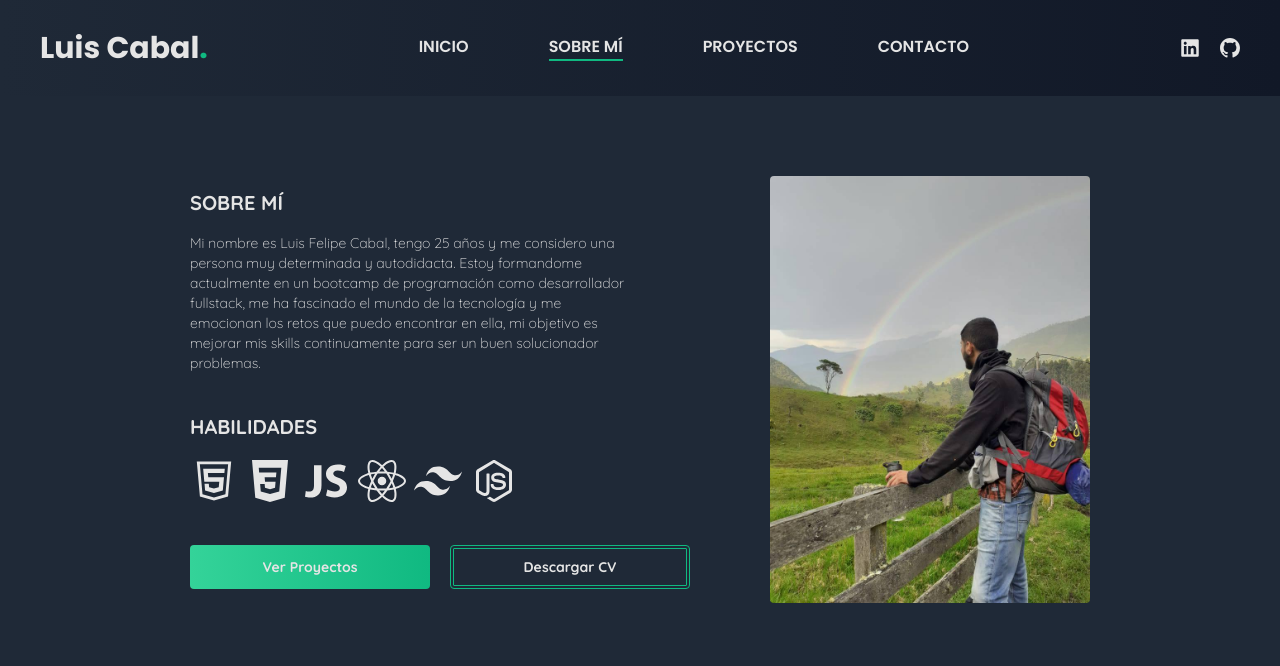
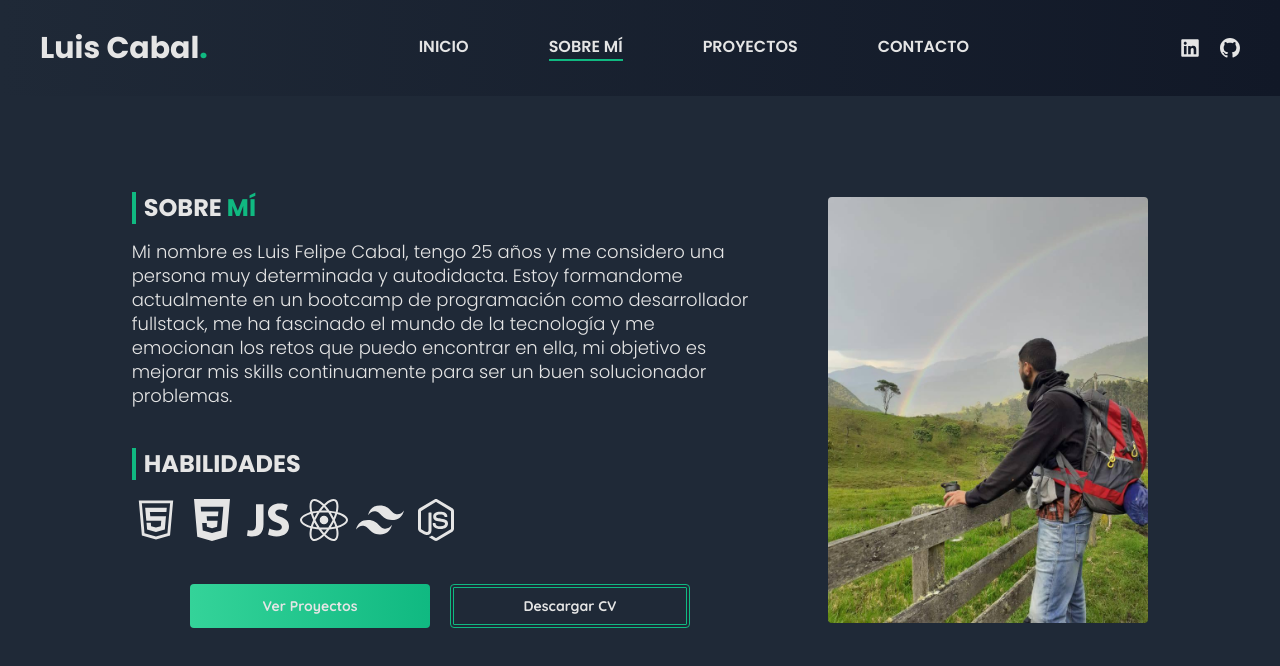
Before and after one commit to ElCabal/PortfolioWeb, a React (Vite) app: page /about in a window 1280 px wide. Shown: the top 666 px of the page. Built offline with nearby package versions, Linux system fonts and the light colour scheme.

Commit message:
changes page contact

```diff
--- a/index.html
+++ b/index.html
@@ -10,7 +10,6 @@
   <link rel="apple-touch-icon" sizes="180x180" href="./src/assets/favicon_io/apple-touch-icon.png">
   <link rel="icon" type="image/png" sizes="32x32" href="./src/assets/favicon_io/favicon-32x32.png">
   <link rel="icon" type="image/png" sizes="16x16" href="./src/assets/favicon_io/favicon-16x16.png">
-  <link rel="manifest" href="/site.webmanifest">
   <link rel="preconnect" href="https://fonts.googleapis.com">
   <link rel="preconnect" href="https://fonts.gstatic.com" crossorigin>
   <link href="https://fonts.googleapis.com/css2?family=Quicksand:wght@300;600;700&display=swap" rel="stylesheet">
@@ -19,7 +18,7 @@
 </head>
 
 <body>
-  <div class="bg-gray-800 min-h-screen w-full" id="root"></div>
+  <div class="bg-gray-800 min-h-screen w-full " id="root"></div>
   <script type="module" src="/src/main.jsx"></script>
 </body>
 
--- a/src/App.jsx
+++ b/src/App.jsx
@@ -3,10 +3,10 @@ import Navbar from "./components/Navbar";
 
 function App() {
   return (
-    <>
+    <div className="flex flex-col justify-center place-items-center font-poppins">
       <Navbar />
       <Outlet />
-    </>
+    </div>
   );
 }
 
--- a/src/components/Navbar.jsx
+++ b/src/components/Navbar.jsx
@@ -69,8 +69,8 @@ const Navbar = () => {
       <div
         className={
           !isOpen
-            ? "flex flex-col absolute bg-gradient-to-r from-gray-800 to-gray-900 w-full  h-full text-neutral-200 bottom-full left-0 justify-center items-center gap-16 font-semibold text-xl lg:hidden  transition-all ease-in duration-700 "
-            : "flex flex-col absolute bg-gradient-to-r from-gray-800 to-gray-900 w-full h-full text-neutral-200 transition-all bottom-full translate-y-full ease-in duration-700 z-10 left-0 justify-center items-center gap-16 font-semibold text-xl lg:hidden"
+            ? "flex flex-col absolute bg-gradient-to-r from-gray-800 to-gray-900 w-full  h-screen text-neutral-200 bottom-full left-0 justify-center items-center gap-16 font-semibold text-xl lg:hidden  transition-all ease-in duration-700 "
+            : "flex flex-col absolute bg-gradient-to-r from-gray-800 to-gray-900 w-full h-screen text-neutral-200 transition-all bottom-full translate-y-full ease-in duration-700 z-10 left-0 justify-center items-center gap-16 font-semibold text-xl lg:hidden"
         }
       >
         <NavLink
--- a/src/components/contact/ContactForm.jsx
+++ b/src/components/contact/ContactForm.jsx
@@ -2,7 +2,7 @@ import React from "react";
 
 const ContactForm = () => {
   return (
-    <div className="bg-gray-900 py-10 px-5 w-full rounded-lg flex flex-col gap-4 ">
+    <form className="bg-gray-900 py-10 px-5 w-full rounded-lg flex flex-col gap-4  ">
       <div>
         <label htmlFor="name" className="block uppercase font-bold">
           Nombre
@@ -44,7 +44,7 @@ const ContactForm = () => {
           ENVIAR
         </button>
       </div>
-    </div>
+    </form>
   );
 };
 
--- a/src/components/home/HeroTitle.jsx
+++ b/src/components/home/HeroTitle.jsx
@@ -4,14 +4,14 @@ import { Link, NavLink } from "react-router-dom";
 
 const HeroTitle = () => {
   return (
-    <div className="flex flex-col gap-10 text-center text-3xl sm:text-5xl lg:text-6xl xl:text-7xl text-neutral-200 font-quicksand font-bold">
+    <div className="flex flex-col gap-10 text-center text-3xl sm:text-5xl lg:text-6xl xl:text-7xl text-neutral-200 font-semibold">
       <p className="leading-relaxed">
         Soy <span className="text-emerald-500">Luis Felipe Cabal</span>
         <br />
-        Desarrollador Web
+        Fullstack Developer
       </p>
 
-      <p className="text-2xl sm:text-3xl lg:text-4xl font-semibold">
+      <p className="text-2xl sm:text-3xl lg:text-4xl ">
         Bienvenido a mi <span className="text-emerald-500">Portfolio</span> Web
       </p>
       <div className="grid gap-2 sm:flex sm:gap-5 justify-center">
--- a/src/views/About.jsx
+++ b/src/views/About.jsx
@@ -7,19 +7,21 @@ import { SiTailwindcss } from "react-icons/si";
 
 const About = () => {
   return (
-    <section className=" flex flex-col py-20 justify-center items-center px-20 md:px-0 lg:px-20 text-sm  text-neutral-200 font-quicksand">
+    <section className=" flex flex-col py-24 justify-center items-center px-20 md:px-0 lg:px-20 text-sm  text-neutral-200">
       <div className="grid lg:flex justify-between items-center md:flex-row-reverse gap-20">
         <div className="grid justify-center ">
           <img
-            className="rounded w-80 md: max-w-md "
+            className="rounded w-80 md: max-w-md"
             src={Image}
             alt="aboutme"
           />
         </div>
         <div className="flex flex-col gap-10 ">
           <div className="grid gap-4">
-            <h2 className="font-bold text-xl">SOBRE MÍ </h2>
-            <p className="">
+            <h2 className=" pl-2 font-bold text-2xl border-l-4  border-l-emerald-500">
+              SOBRE <span className="text-emerald-500">MÍ</span>{" "}
+            </h2>
+            <p className=" font-light text-lg leading-6">
               Mi nombre es Luis Felipe Cabal, tengo 25 años y me considero una
               <br />
               persona muy determinada y autodidacta. Estoy formandome
@@ -36,7 +38,9 @@ const About = () => {
             </p>
           </div>
           <div className="flex flex-col gap-4">
-            <h2 className="font-bold text-xl">HABILIDADES</h2>
+            <h2 className="pl-2 font-bold text-2xl border-l-4  border-l-emerald-500">
+              HABILIDADES
+            </h2>
             <div className="flex gap-2 text-5xl ">
               <AiOutlineHtml5 className=" hover:scale-125 hover:text-[#E44D26]" />
               <IoLogoCss3 className=" hover:scale-125 hover:text-[#264de4]" />
--- a/src/views/Contact.jsx
+++ b/src/views/Contact.jsx
@@ -3,7 +3,10 @@ import ContactForm from "../components/contact/ContactForm";
 
 const Contact = () => {
   return (
-    <section className=" md:max-w-2xl lg:max-w-4xl  text-neutral-200 font-quicksand pt-24  ">
+    <section className="w-full md:max-w-2xl lg:max-w-4xl text-neutral-200 px-5 py-16 flex flex-col gap-10">
+      <h1 className="text-2xl font-bold text-center">
+        CONTÁCTAME <span className="text-emerald-500">.</span>
+      </h1>
       <ContactForm />
     </section>
   );
--- a/src/views/Works.jsx
+++ b/src/views/Works.jsx
@@ -1,10 +1,14 @@
 import React from "react";
+
 import CardWork from "../components/works/CardWork";
 
 const Works = () => {
   return (
-    <section>
-      <div className="grid md:grid-cols-2 lg:grid-cols-2 xl:grid-cols-4 gap-4 place-items-center justify-around pb-20 xl:pb-0 pt-20 lg:pt-28  ">
+    <section className=" flex flex-col gap-10 py-16">
+      <h2 className="text-center text-2xl text-neutral-200 font-bold">
+        MIS PROYECTOS <span className="text-emerald-500">.</span>
+      </h2>
+      <div className="grid md:grid-cols-2 lg:grid-cols-2 xl:grid-cols-4 gap-4 place-items-center xl:pt-8">
         <CardWork />
         <CardWork />
         <CardWork />
```
Also changed, not shown: vercel.json (added).
